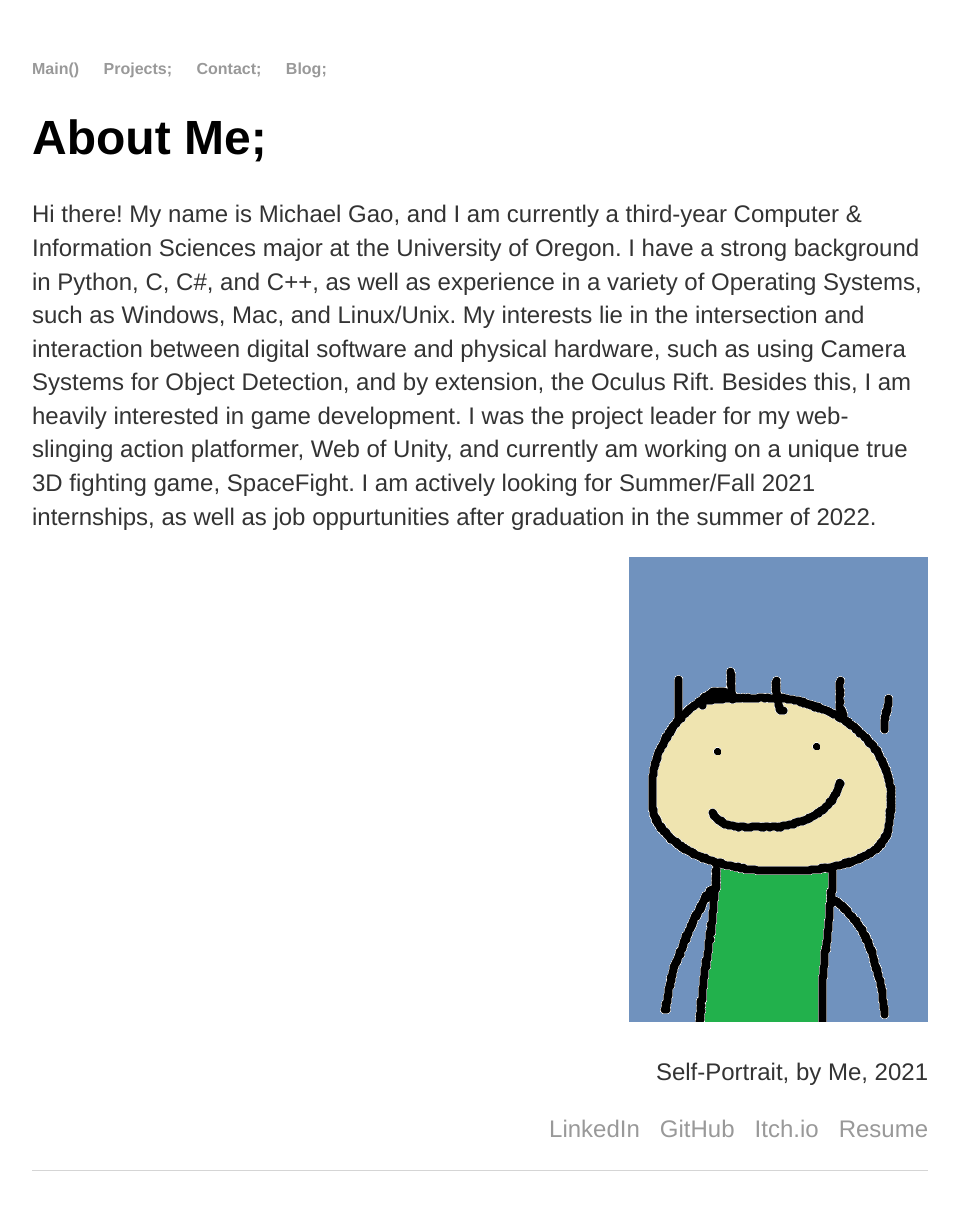
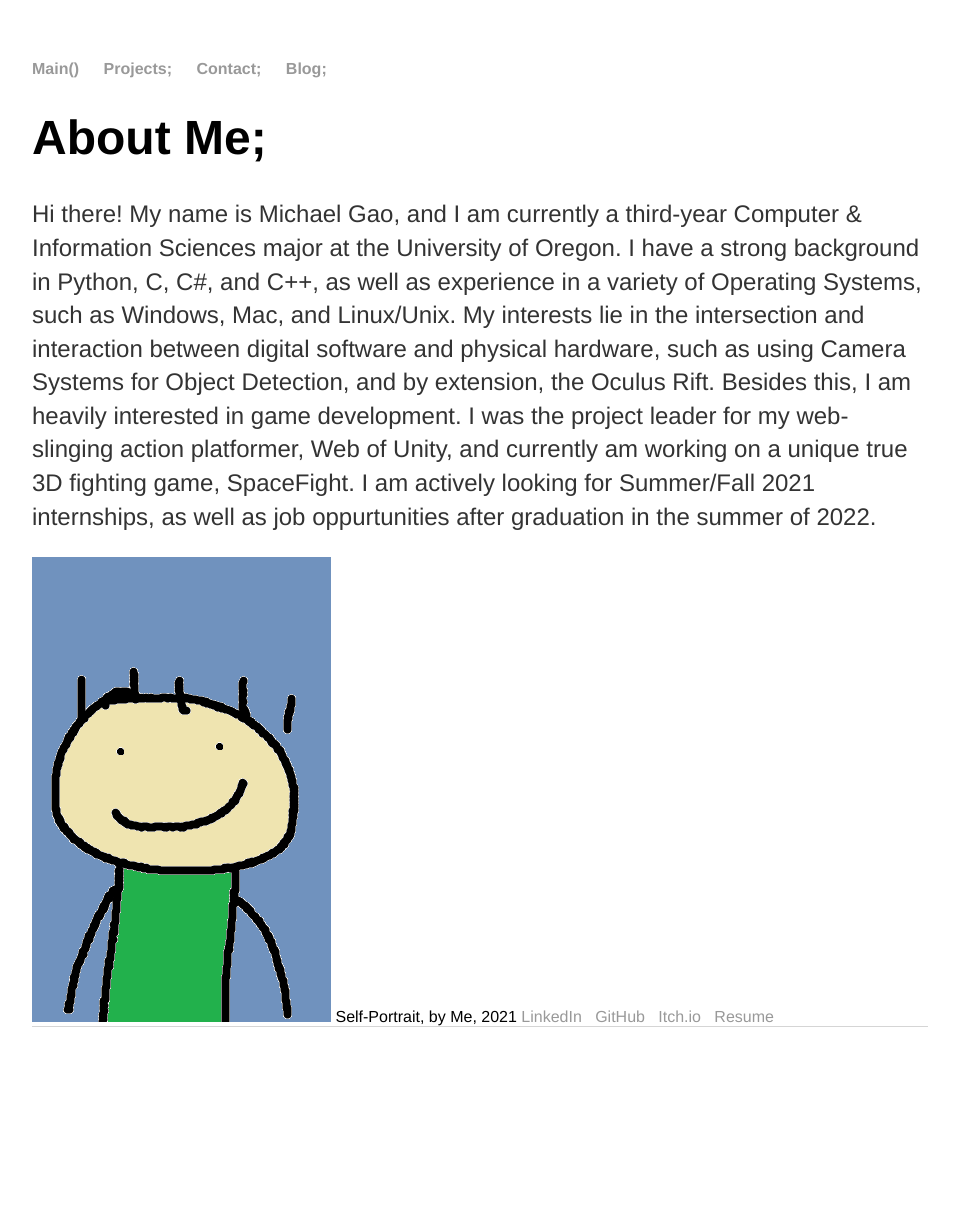
Before and after one commit to michael-c-gao/WebsiteOfMichael, a Jekyll site: the page built from index.html, in a window 1280 px wide. Shown: the whole page, without its empty margins (160-1119 px from the left). Built offline with Jekyll 4.4.1, drawn with Linux system fonts in a browser that asks for light colours; after the commit the page ends 1087 px from its top, so only the background shows below that.

Commit message:
Update index.html

```diff
--- a/index.html
+++ b/index.html
@@ -9,7 +9,7 @@ title: Michael C. Gao
 	and by extension, the Oculus Rift. Besides this, I am heavily interested in game development. I was the project leader for my web-slinging action platformer, Web of Unity, and currently am working on a
 	unique true 3D fighting game, SpaceFight. I am actively looking for Summer/Fall 2021 internships, as well as job oppurtunities after graduation in the summer of 2022. </p>
 
-	<p style="text-align:right;"><img src="selfportrait.png" alt="Self Portrait"></p>
-	<p style="text-align:right;">Self-Portrait, by Me, 2021</p>
-	<p style="text-align:right;"><a href="https://www.linkedin.com/in/michael-c-gao/">LinkedIn</a> &nbsp; <a href="https://github.com/michael-c-gao">GitHub</a> &nbsp; <a href="https://mexhal.itch.io/">Itch.io</a> &nbsp; <a href="GaoMichaelResume.pdf" target="resume">Resume</a></p>
+	<span align=right><img src="selfportrait.png" alt="Self Portrait"></span>
+	<span align=right>Self-Portrait, by Me, 2021</span>
+	<span align=right><a href="https://www.linkedin.com/in/michael-c-gao/">LinkedIn</a> &nbsp; <a href="https://github.com/michael-c-gao">GitHub</a> &nbsp; <a href="https://mexhal.itch.io/">Itch.io</a> &nbsp; <a href="GaoMichaelResume.pdf" target="resume">Resume</a></span>
 	</div>
```
